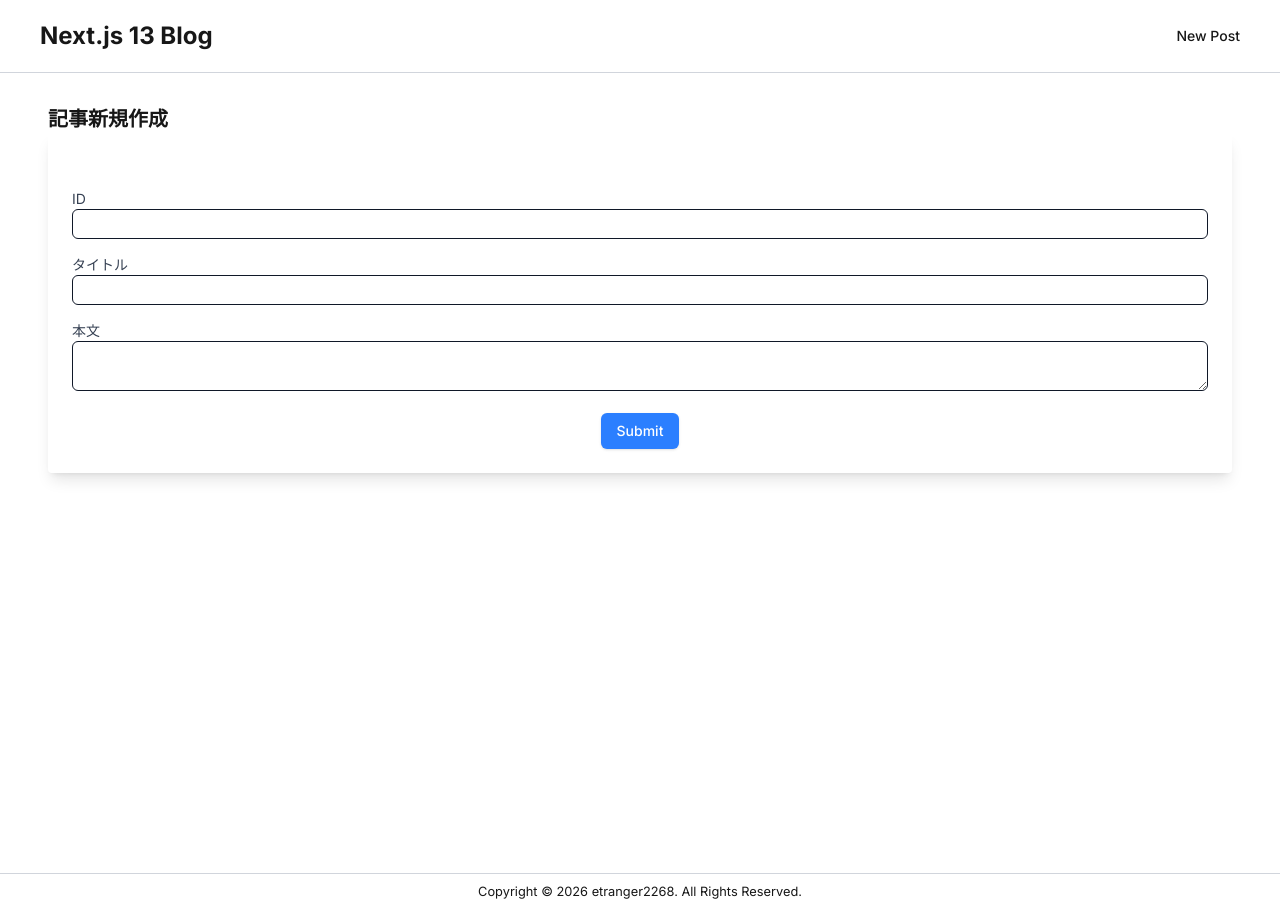
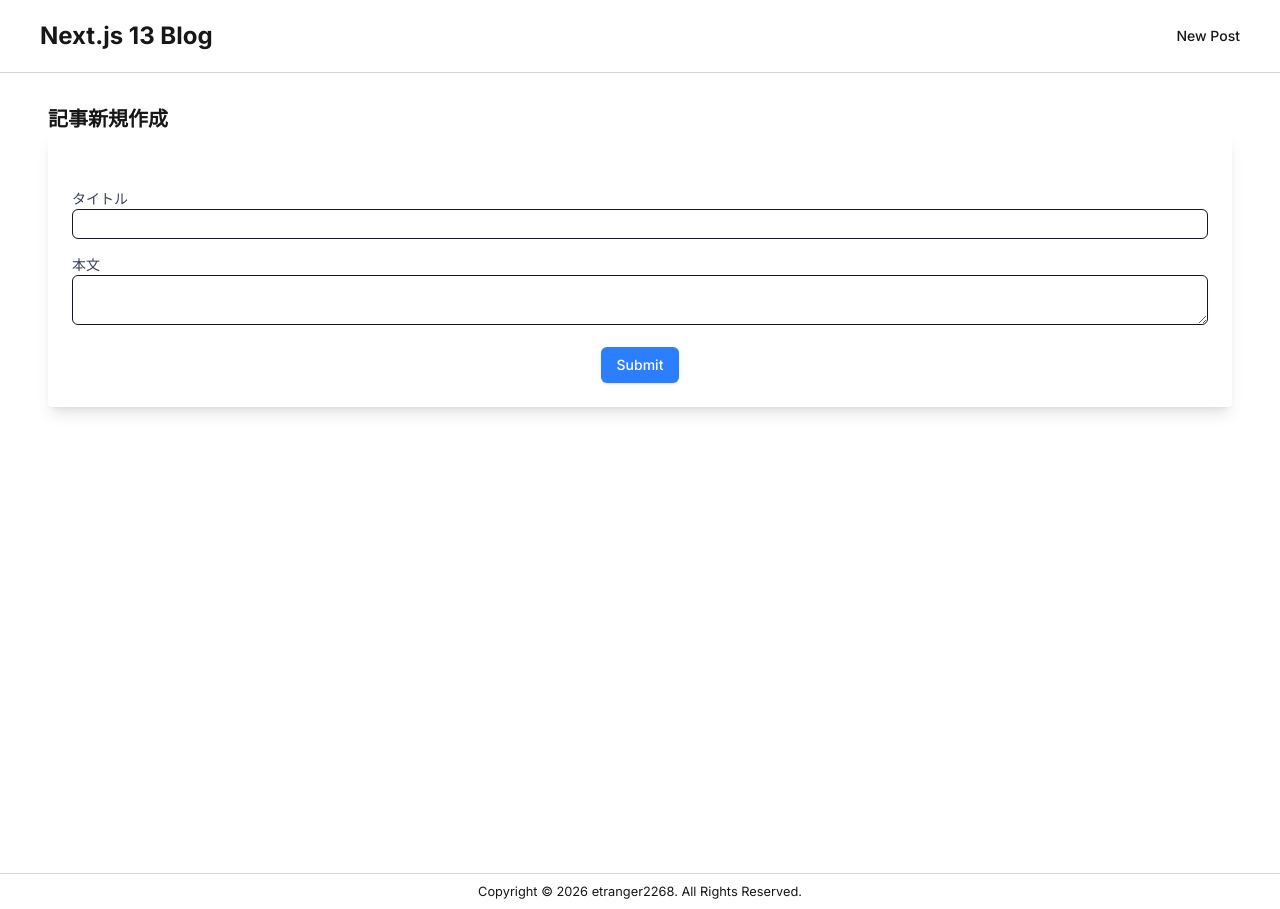
Before and after one commit to etranger2268/udemy-nextjs13-learning-with-microblog, a Next.js app: page /article/new in a window 1280 px wide. Built offline with nearby package versions, Linux system fonts and the light colour scheme.

Commit message:
develop-5-36

```diff
--- a/package.json
+++ b/package.json
@@ -19,6 +19,7 @@
     "next": "16.1.6",
     "react": "19.2.3",
     "react-dom": "19.2.3",
+    "uuid": "^13.0.0",
     "zod": "^4.3.6"
   },
   "devDependencies": {
--- a/src/app/article/new/page.tsx
+++ b/src/app/article/new/page.tsx
@@ -1,62 +1,10 @@
-'use client';
-
-import { useActionState } from 'react';
-import { createArticle } from '@/util/createArticle';
+import ArticleForm from '@/components/ArticleForm';
 
 export default function CreateArticlePage() {
-  const initialState: { error: string | null } = { error: '' };
-
-  const [state, formAction, isPending] = useActionState(createArticle, initialState);
-
   return (
     <div className="min-h-screen py-8 px-4 md:px-12">
       <h2 className="text-xl font-bold md">記事新規作成</h2>
-      <form action={formAction} className="space-y-4 p-6 rounded shadow-lg">
-        <div className="h-4">
-          {state.error && <p className="text-red-500 text-sm font-medium">{state.error}</p>}
-        </div>
-        <div>
-          <label htmlFor="url" className="block text-sm text-gray-700">
-            ID
-          </label>
-          <input
-            type="text"
-            id="id"
-            name="id"
-            className="py-1 px-3 border w-full rounded-md text-sm font-medium text-gray-900 focus:outline-none focus:ring focus:ring-blue-500"
-          />
-        </div>
-        <div>
-          <label htmlFor="title" className="block text-sm text-gray-700">
-            タイトル
-          </label>
-          <input
-            type="text"
-            id="title"
-            name="title"
-            className="py-1 px-3 border w-full rounded-md text-sm font-medium text-gray-900 focus:outline-none focus:ring focus:ring-blue-500"
-          />
-        </div>
-        <div>
-          <label htmlFor="content" className="block text-sm text-gray-700">
-            本文
-          </label>
-          <textarea
-            id="content"
-            name="content"
-            className="py-1 px-3 border w-full rounded-md text-sm font-medium text-gray-900 focus:outline-none focus:ring focus:ring-blue-500"
-          />
-        </div>
-        <div className="flex justify-center">
-          <button
-            type="submit"
-            disabled={isPending}
-            className={`bg-blue-500 text-white text-sm py-2 px-4 font-medium rounded-md shadow ${isPending ? 'disabled:opacity-50 disabled:cursor-not-allowed' : 'hover:opacity-75'}`}
-          >
-            {isPending ? 'Sending...' : 'Submit'}
-          </button>
-        </div>
-      </form>
+      <ArticleForm />
     </div>
   );
 }
--- a/src/components/ArticleCard.tsx
+++ b/src/components/ArticleCard.tsx
@@ -9,8 +9,7 @@ interface ArticleCardProps {
 
 const ArticleCard = ({ article }: ArticleCardProps) => {
   return (
-    <div>
-      <div className="bg-white">
+    <div className="bg-white shadow">
       <ArticleCardContent article={article} />
       <div className="gap-3 flex flex-col justify-start p-6">
         <span className="text-gray-900 font-bold">Technology</span>
@@ -22,7 +21,6 @@ const ArticleCard = ({ article }: ArticleCardProps) => {
         <Link href="#" className="text-gray-900 hover:text-sky-500">
           続きを読む
         </Link>
-        </div>
       </div>
     </div>
   );
--- /dev/null
+++ b/src/components/ArticleForm.tsx
@@ -0,0 +1,56 @@
+'use client';
+
+import { useActionState, useEffect, useState } from 'react';
+import { v4 as uuid } from 'uuid';
+import { createArticle } from '@/util/createArticle';
+
+const ArticleForm = () => {
+  const initialState: { error: string | null } = { error: '' };
+  const [id, setId] = useState<string>('');
+
+  useEffect(() => setId(uuid()), []);
+
+  const createArticleWithId = createArticle.bind(null, id);
+
+  const [state, formAction, isPending] = useActionState(createArticleWithId, initialState);
+
+  return (
+    <form action={formAction} className="space-y-4 p-6 rounded shadow-lg">
+      <div className="h-4">
+        {state.error && <p className="text-red-500 text-sm font-medium">{state.error}</p>}
+      </div>
+      <div>
+        <label htmlFor="title" className="block text-sm text-gray-700">
+          タイトル
+        </label>
+        <input
+          type="text"
+          id="title"
+          name="title"
+          className="py-1 px-3 border w-full rounded-md text-sm font-medium text-gray-900 focus:outline-none focus:ring focus:ring-blue-500"
+        />
+      </div>
+      <div>
+        <label htmlFor="content" className="block text-sm text-gray-700">
+          本文
+        </label>
+        <textarea
+          id="content"
+          name="content"
+          className="py-1 px-3 border w-full rounded-md text-sm font-medium text-gray-900 focus:outline-none focus:ring focus:ring-blue-500"
+        />
+      </div>
+      <div className="flex justify-center">
+        <button
+          type="submit"
+          disabled={isPending}
+          className={`bg-blue-500 text-white text-sm py-2 px-4 font-medium rounded-md shadow ${isPending ? 'disabled:opacity-50 disabled:cursor-not-allowed' : 'hover:opacity-75'}`}
+        >
+          {isPending ? 'Sending...' : 'Submit'}
+        </button>
+      </div>
+    </form>
+  );
+};
+
+export default ArticleForm;
--- a/src/components/ArticleList.tsx
+++ b/src/components/ArticleList.tsx
@@ -20,10 +20,12 @@ async function ArticleListContent() {
 
   return (
     <div>
-      <article className="shadow my-4 flex flex-col">
-        {articles.map((article) => (
-          <ArticleCard key={article.id} article={article} />
-        ))}
+      <article className="my-4 flex flex-col">
+        <div className="space-y-4">
+          {articles.map((article) => (
+            <ArticleCard key={article.id} article={article} />
+          ))}
+        </div>
       </article>
     </div>
   );
--- a/src/schemas/article.ts
+++ b/src/schemas/article.ts
@@ -8,6 +8,7 @@ export const articleSchema = z.object({
 });
 
 export const articleFormSchema = articleSchema.omit({
+  id: true,
   createdAt: true,
 });
 
--- a/src/test-data/articles.json
+++ b/src/test-data/articles.json
@@ -23,6 +23,12 @@
       "title": "テスト",
       "content": "テストです。",
       "createdAt": "2026/02/20"
+    },
+    {
+      "id": "edf43c01-3276-424c-934f-544152644f31",
+      "title": "test1",
+      "content": "test1test1",
+      "createdAt": "2026/02/21"
     }
   ]
 }
--- a/src/util/createArticle.ts
+++ b/src/util/createArticle.ts
@@ -9,7 +9,11 @@ interface State {
   error: string | null;
 }
 
-export const createArticle = async (_prevState: State, formData: FormData): Promise<State> => {
+export const createArticle = async (
+  id: string,
+  _prevState: State,
+  formData: FormData,
+): Promise<State> => {
   const apiURL = process.env.API_URL;
   if (!apiURL) {
     return { error: URL_NOT_FOUND };
@@ -25,7 +29,7 @@ export const createArticle = async (_prevState: State, formData: FormData): Prom
     return { error: SCHEMAS_ERROR };
   }
 
-  const { id, title, content } = result.data;
+  const { title, content } = result.data;
   const currentDataTime = new Date();
   const createdAt = new Intl.DateTimeFormat('ja-JP', {
     year: 'numeric',
```
Also changed, not shown: 1 other file (tests, documents, lock files or other folders). Lines whose indentation alone changed are shown as unchanged.
